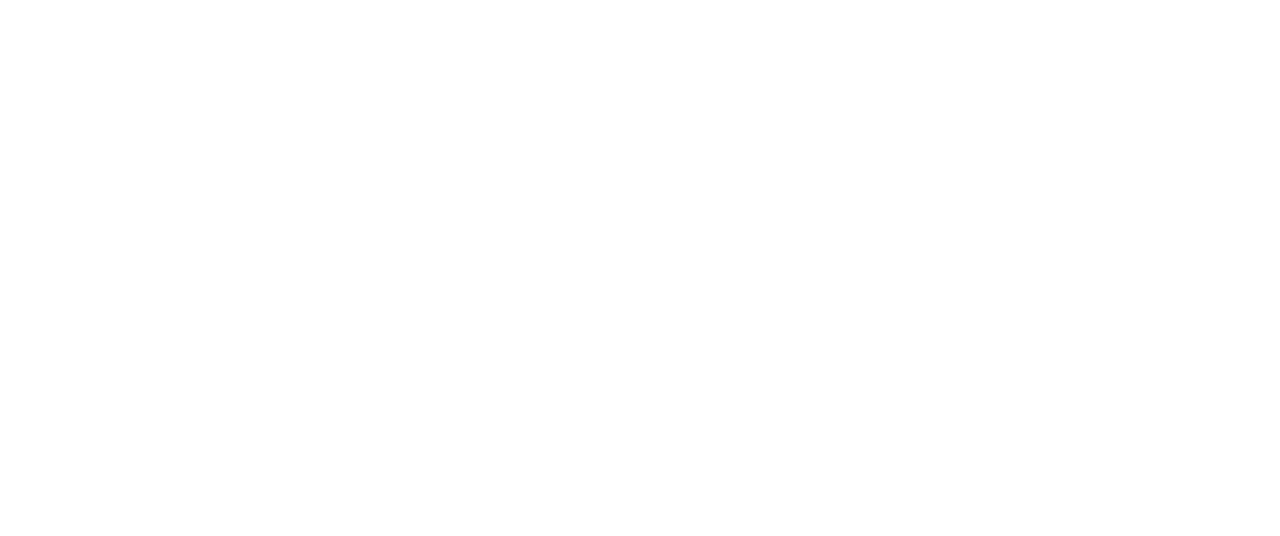
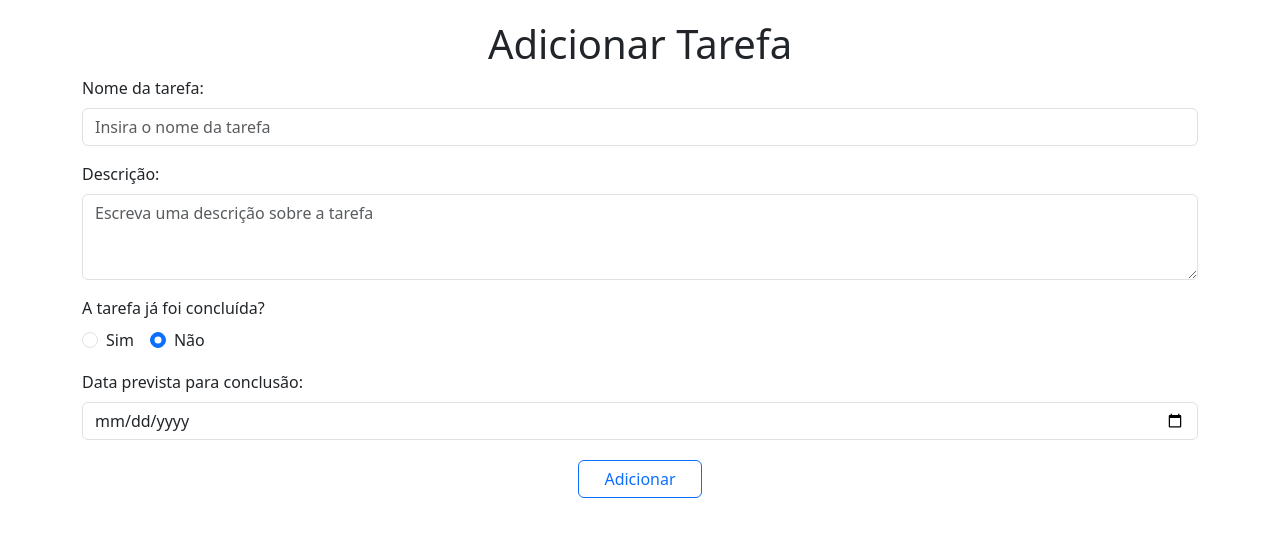
Before and after one commit to I4g0m1t0/react_dotnet_api, a React (Create React App) app: page /FormAdd in a window 1280 px wide. Before the commit this address had no page. Shown: the top 536 px of the page. Built offline with nearby package versions, Linux system fonts and the light colour scheme.

Commit message:
rotas para adicionar e editar implementas

```diff
--- a/src/index.js
+++ b/src/index.js
@@ -3,15 +3,10 @@ import { createRoot } from 'react-dom/client';
 import './index.css';
 import App from './views/App';
 import reportWebVitals from './reportWebVitals';
-import { BrowserRouter, Routes, Route } from 'react-router-dom';
 
 const root = createRoot(document.getElementById('root'));
 root.render(
-  <BrowserRouter>
-    <Routes>
-      <Route path='/' element={<App />} />
-    </Routes>
-  </BrowserRouter>
+  <App />
 );
 
 reportWebVitals();
--- a/src/views/App.js
+++ b/src/views/App.js
@@ -1,14 +1,19 @@
 import React from 'react';
-import Form  from './Form';
 import 'bootstrap/dist/css/bootstrap.min.css';
 import TabelaTarefas from './TabelaTarefas';
+import FormAdd from './FormAdd';
+import { BrowserRouter, Routes, Route } from 'react-router-dom';
+import FormEdit from './FormEdit';
 
 function App() {
   return (
-   <div>
-    <Form></Form>
-    <TabelaTarefas></TabelaTarefas>
-   </div>
+    <BrowserRouter>
+      <Routes>
+        <Route path="/" element={<TabelaTarefas />} />
+        <Route path="/FormEdit/:id" element={<FormEdit />} />
+        <Route path="/FormAdd/" element={<FormAdd />} />
+      </Routes>
+    </BrowserRouter>
   );
 }
 
--- a/src/views/Form.js
+++ /dev/null
@@ -1,20 +0,0 @@
-import React, {Component} from 'react';
-import 'bootstrap/dist/css/bootstrap.min.css';
-
-class Form extends Component{
-  render(){
-  return <div  className='container'>
-          <h1 className="text-center">Gerenciador de Tarefas</h1>
-          <div className="mb-3">
-            <label htmlFor="exampleFormControlInput1" className="form-label">Nome da tarefa</label>
-            <input type="email" className="form-control" id="exampleFormControlInput1" placeholder='Insira o nome da tarefa'/>
-          </div>
-          <div className="mb-3">
-            <label htmlFor="exampleFormControlTextarea1" className="form-label">Descrição</label>
-            <textarea className="form-control" id="exampleFormControlTextarea1" rows="3" placeholder='Escreva uma descrição sobre a tarefa'></textarea>
-          </div>
-        </div>
-  }
-}
-
-export default Form;
--- /dev/null
+++ b/src/views/FormAdd.js
@@ -0,0 +1,52 @@
+import React, { Component } from 'react';
+import { useParams } from 'react-router-dom';
+import 'bootstrap/dist/css/bootstrap.min.css';
+
+// Componente Form agora é uma função
+function FormAdd() {
+
+  return (
+    <div className='container' style={{marginTop:"20px"}}>
+          <h1 className="text-center">Adicionar Tarefa</h1>
+          <div className="mb-3">
+            <label htmlFor="exampleFormControlInput1" className="form-label">Nome da tarefa:</label>
+            <input type="text" className="form-control" id="nome" name='nome' placeholder='Insira o nome da tarefa' htmlFor="nome"/>
+          </div>
+          <div className="mb-3">
+            <label htmlFor="exampleFormControlTextarea1" className="form-label">Descrição:</label>
+            <textarea className="form-control" id="descricao" name='descricao' rows="3" placeholder='Escreva uma descrição sobre a tarefa' htmlFor="descricao"></textarea>
+          </div>
+
+          {/*Radio button pra verificar se a tarefa foi concluída*/}
+          <div className="mb-3">
+              <label htmlFor="exampleFormControlTextarea1" className="form-label">A tarefa já foi concluída?</label>
+              <br></br>
+            <div className="form-check form-check-inline">
+                <input className="form-check-input" type="radio" name="flexRadioDefault" id="flexRadioDefault1" value={true}/>
+                <label className="form-check-label" htmlFor="flexRadioDefault1">
+                  Sim
+                </label>
+            </div>
+            <div className="form-check form-check-inline">
+              <input className="form-check-input" type="radio" name="flexRadioDefault" id="flexRadioDefault2" defaultChecked value={false}/>
+              <label className="form-check-label" htmlFor="flexRadioDefault2">
+                Não
+              </label>
+            </div>
+          </div>
+
+          {/*Inserindo a data*/}
+          <div className="mb-3">
+            <label htmlFor="exampleDateInput" className="form-label">Data prevista para conclusão:</label>
+            <input className="form-control" type="date" id="dataConclusao" name='dataConclusao' htmlFor="dataConclusao"/>
+          </div>
+
+          {/*botão adicionar*/}
+          <div className="d-flex justify-content-center" style={{marginTop:"20px"}}>
+            <button type="button" className="btn btn-outline-primary" style={{paddingLeft: '25px', paddingRight: '25px'}}>Adicionar</button>
+          </div>
+        </div>
+  );
+}
+
+export default FormAdd;
--- /dev/null
+++ b/src/views/FormEdit.js
@@ -0,0 +1,27 @@
+import React, { Component } from 'react';
+import { useParams } from 'react-router-dom';
+import 'bootstrap/dist/css/bootstrap.min.css';
+
+// Componente Form agora é uma função
+function FormEdit() {
+  // Use o hook useParams para acessar o parâmetro "id" da URL
+  const { id } = useParams();
+
+  return (
+    <div className='container'>
+      <h1 className="text-center">Editar Tarefa</h1>
+      <div className="mb-3">
+        <label htmlFor="exampleFormControlInput1" className="form-label">Nome da tarefa</label>
+        <input type="email" className="form-control" id="exampleFormControlInput1" placeholder='Insira o nome da tarefa'/>
+      </div>
+      <div className="mb-3">
+        <label htmlFor="exampleFormControlTextarea1" className="form-label">Descrição</label>
+        <textarea className="form-control" id="exampleFormControlTextarea1" rows="3" placeholder='Escreva uma descrição sobre a tarefa'></textarea>
+      </div>
+      {/* Exemplo de como usar o parâmetro "id" */}
+      <p>O ID da tarefa é: {id}</p>
+    </div>
+  );
+}
+
+export default FormEdit;
--- a/src/views/ListaTarefas.js
+++ b/src/views/ListaTarefas.js
@@ -4,6 +4,7 @@ import { library } from '@fortawesome/fontawesome-svg-core';
 import { faEdit, faTrash } from '@fortawesome/free-solid-svg-icons';
 import { FontAwesomeIcon } from '@fortawesome/react-fontawesome';
 import axios from 'axios';
+import { Link } from 'react-router-dom';
 
 library.add(faEdit, faTrash);
 
@@ -11,7 +12,8 @@ class ListaTarefa extends Component {
   state = {
     tarefas: []
   }
-    componentDidMount(){
+
+  componentDidMount() {
     axios.get('https://localhost:7146/api/Tarefa')
       .then(response => {
         // handle success
@@ -23,24 +25,22 @@ class ListaTarefa extends Component {
         console.error('Error fetching data:', error);
       });
   }
+
   render() {
     return (
       <>
-        {
-          this.state.tarefas.map(tarefas =>(
-            <tr>
-              <td>{tarefas.id}</td>
-              <td>{tarefas.nome}</td>
-              <td>{tarefas.descricao}</td>
-              <td>{tarefas.concluida}</td>
-              <td>{tarefas.dataEntrada}</td>
-              <td>{tarefas.dataConclusao}</td>
-              <td><FontAwesomeIcon icon="edit" /></td>
+        {this.state.tarefas.map(tarefa => (
+          <tr key={tarefa.id}>
+            <td>{tarefa.id}</td>
+            <td>{tarefa.nome}</td>
+            <td>{tarefa.descricao}</td>
+            <td>{tarefa.concluida}</td>
+            <td>{tarefa.dataEntrada}</td>
+            <td>{tarefa.dataConclusao}</td>
+            <td><Link to={`/FormEdit/${tarefa.id}`}><FontAwesomeIcon icon="edit" /></Link></td>
             <td><FontAwesomeIcon icon="trash" /></td>
           </tr>
-          ))
-
-        }
+        ))}
       </>
     );
   }
--- a/src/views/TabelaTarefas.js
+++ b/src/views/TabelaTarefas.js
@@ -1,11 +1,13 @@
 import React, { Component } from 'react';
 import 'bootstrap/dist/css/bootstrap.min.css';
-import ListaTarefa from './ListaTarefas'; // Corrigido o nome do arquivo de importação
+import ListaTarefa from './ListaTarefas';
+import { Link } from 'react-router-dom';
 
 class TabelaTarefas extends Component {
   render() {
     return (
       <div className="container">
+        <h1 className="text-center" style={{marginBottom: "20px", marginTop: "20px"}}>Lista de Tarefas</h1>
         <table className="table" style={{ textAlign: 'center' }}>
           <thead>
             <tr>
@@ -23,6 +25,9 @@ class TabelaTarefas extends Component {
             <ListaTarefa />
           </tbody>
         </table>
+        <div className="d-flex justify-content-center" style={{ marginBottom: "20px" }}>
+          <Link to={`/FormAdd/`}><button type="button" className="btn btn-outline-primary" style={{ paddingLeft: '15px', paddingRight: '15px' }}>Adicionar Tarefa</button></Link>
+        </div>
       </div>
     );
   }
```
Lines whose indentation alone changed are shown as unchanged.
